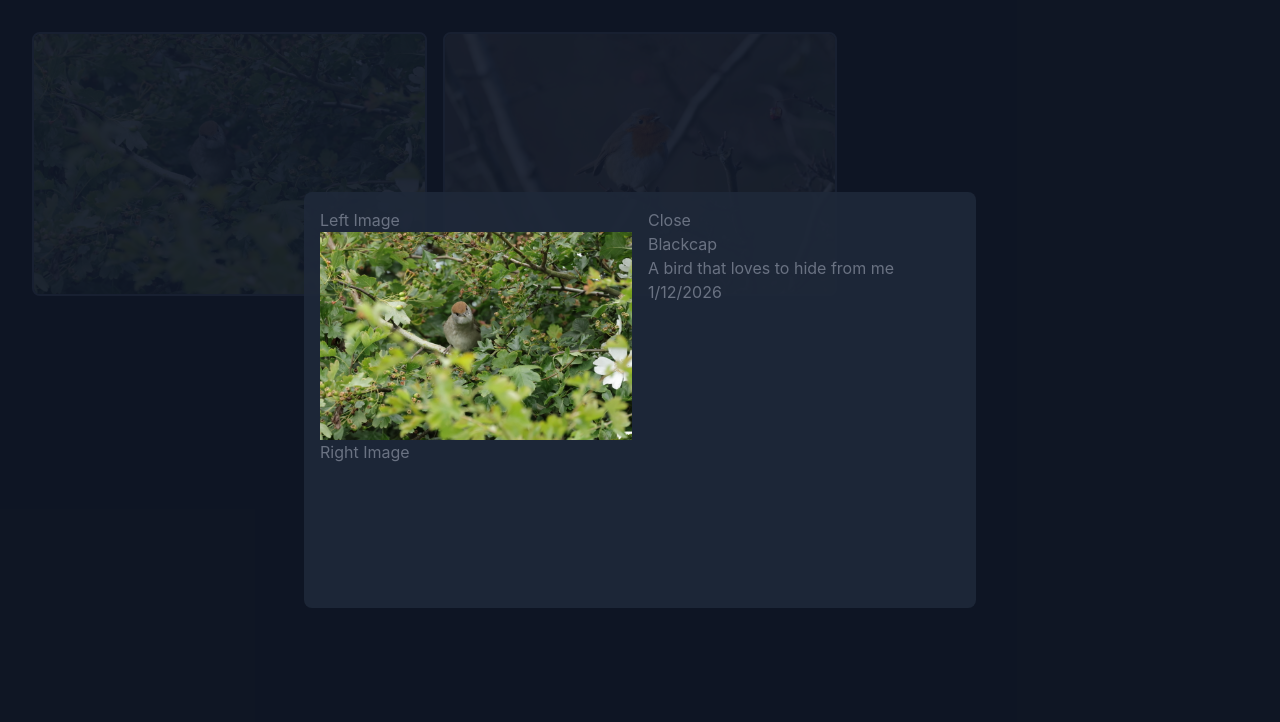
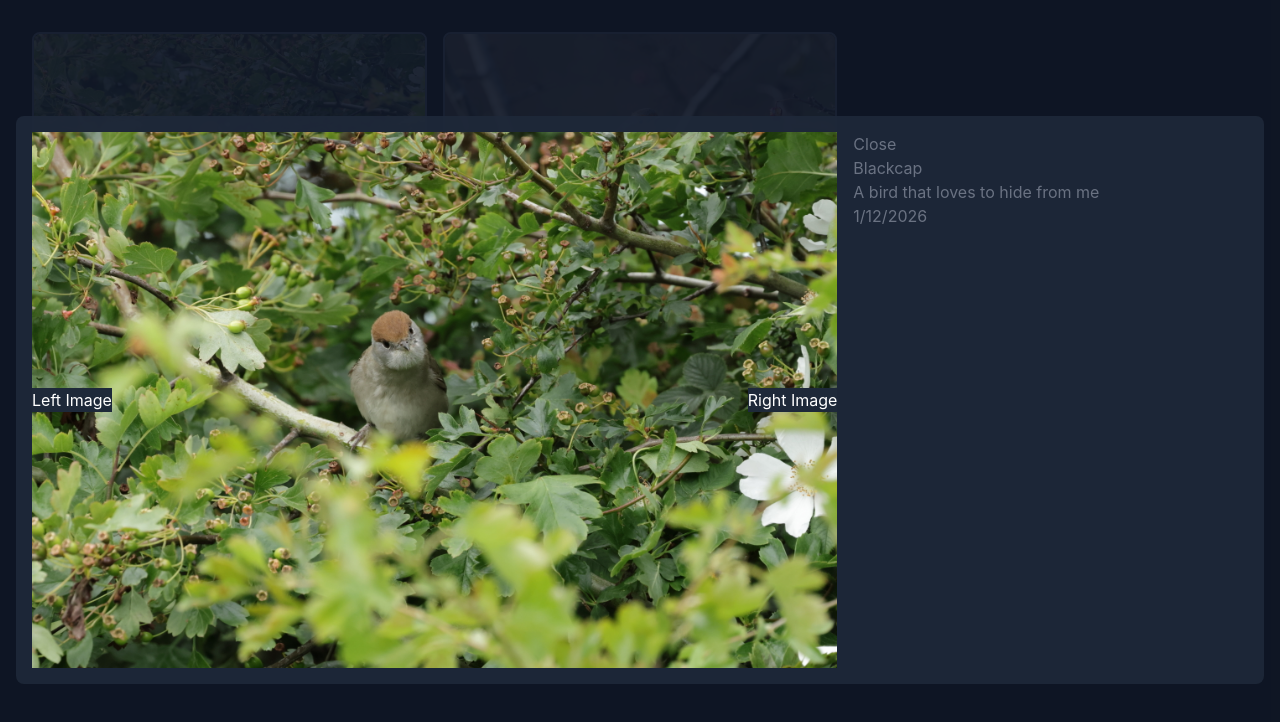
Before and after one commit to Shoozle/smurtbirds, a React (Vite) app: page / in a window 1280 px wide. Both pictures are taken after a click on the element 229 px from the left and 164 px from the top of the page. Shown: the top 722 px of the page. Built offline with nearby package versions, Linux system fonts and the light colour scheme.

Commit message:
Image carousel fit height

```diff
--- a/src/Birdpanel.tsx
+++ b/src/Birdpanel.tsx
@@ -15,8 +15,8 @@ function BirdPanel({ onClick, name, summary, images, date }: BirdProps) {
 
     return (
         <div className="absolute top-0 left-0 w-full h-full bg-gray-900/90 flex flex-col items-center justify-center gap-4 p-4 text-white">
-            <div className="grid grid-cols-1 gap-4 sm:grid-cols-2 text-gray-500 mx-auto rounded-lg p-4 w-full max-w-2xl bg-gray-800/90">
-                <div>
+            <div className="grid grid-cols-3 gap-4 text-gray-500 rounded-lg p-4 max-w-7xl bg-gray-800/90">
+                <div className="col-span-2">
                     <Carousel name={name} images={images} activeImage={activeImage} setActiveImage={SetActiveImage} />
                 </div>
                 <div>
--- a/src/Carousel.tsx
+++ b/src/Carousel.tsx
@@ -6,30 +6,20 @@ type CarouselProps = {
 };
 
 const Carousel = ({ name, images, activeImage, setActiveImage }: CarouselProps) => {
-
-    const imageItems = images.map((image) => {
-
-        const localurl = `Birds/thumbs/${name}${images[0]}.JPG`;
-        const githuburl = `https://shoozle.github.io/smurtbirds/Birds/${name}${image}.JPG`;
-
-        return (
-            <div key={image} data-carousel-item={image === "0" ? "active" : undefined}>
-                <img src={localurl} alt={name} className="absolute block w-full -translate-x-1/2 -translate-y-1/2 top-1/2 left-1/2" />
-            </div>
-        )
-    })
-
     return (
-        <div id="controls-carousel" className="relative w-full" data-carousel="slide">
-            <div className="relative h-56 overflow-hidden rounded-base md:h-96">
-                <button onClick={() => setActiveImage(Math.max(0, activeImage - 1))}>Left Image</button>
-                {/* {imageItems} */}
-                <img src={`Birds/${name}${images[activeImage]}.JPG`} alt={name} />
-                <button onClick={() => setActiveImage(Math.min(images.length - 1, activeImage + 1))}>Right Image</button>
-
-            </div>
-            <div id="controls-carousel" className="relative w-full">
-
+        <div className="h-full">
+            <div className="relative rounded-base">
+                <button
+                    className="absolute top-1/2 left-0 transform -translate-y-1/2 bg-gray-800 text-white hover:bg-gray-600 focus:outline-none"
+                    onClick={() => setActiveImage(Math.max(0, activeImage - 1))}>
+                    Left Image
+                </button>
+                <img src={`Birds/${name}${images[activeImage]}.JPG`} alt={name} className="aspect-3/2 object-cover" />
+                <button
+                    className="absolute top-1/2 right-0 transform -translate-y-1/2 bg-gray-800 text-white hover:bg-gray-600 focus:outline-none"
+                    onClick={() => setActiveImage(Math.min(images.length - 1, activeImage + 1))}>
+                    Right Image
+                </button>
             </div>
         </div>
     )
```
